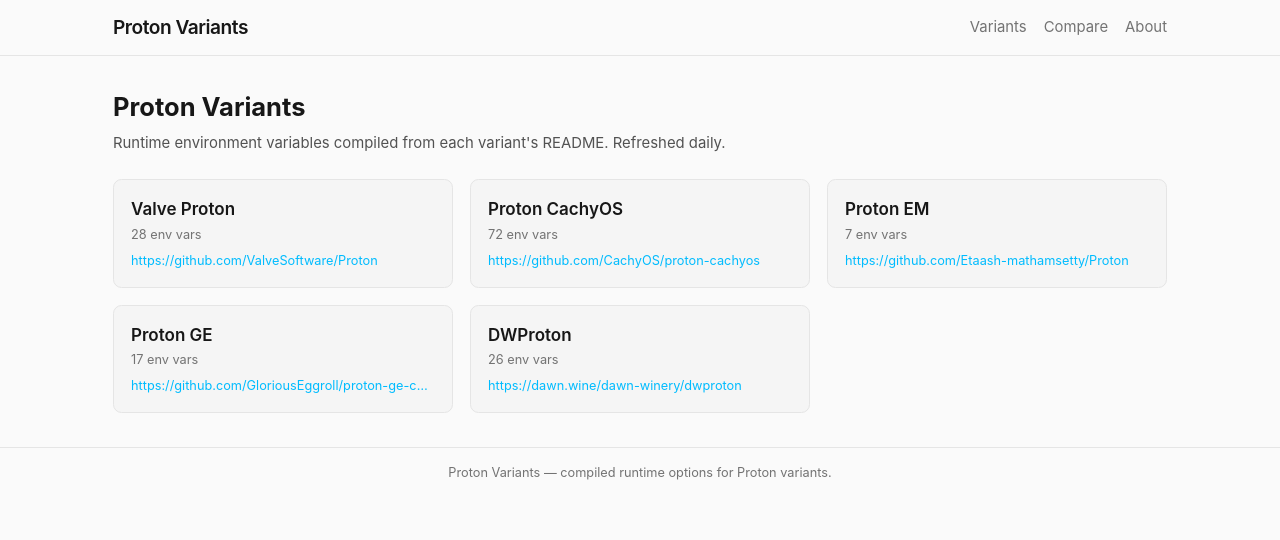
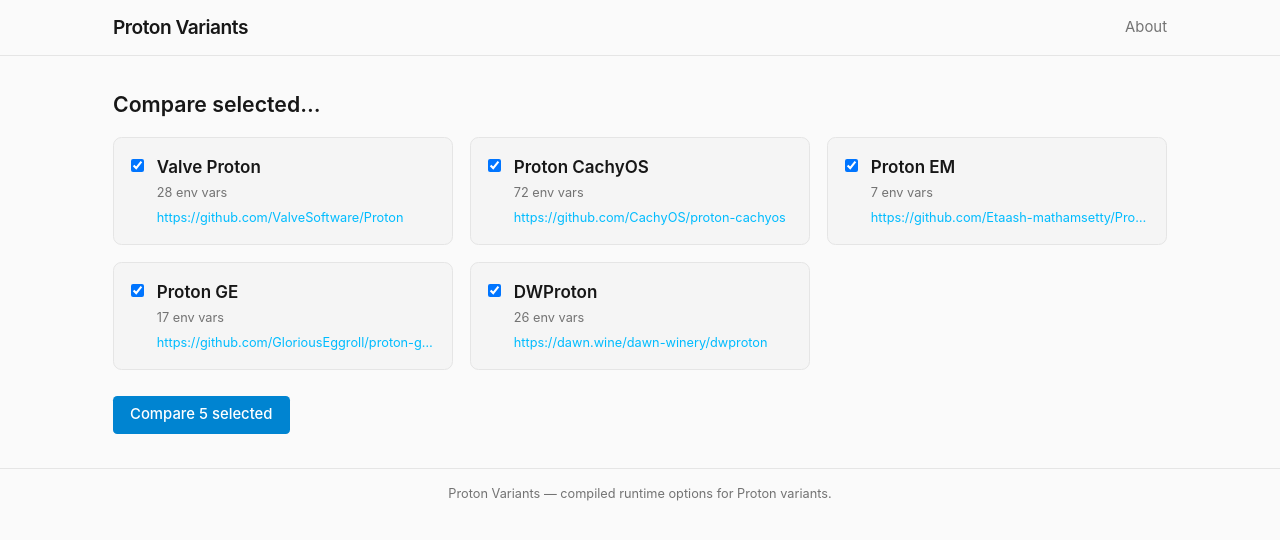
Before and after one commit to dcog989/ProtonVariants, a SvelteKit app: page / in a window 1280 px wide. Shown: the top 540 px of the page. Built offline with nearby package versions, Linux system fonts and the light colour scheme.

Commit message:
ui: home shows selectable variant cards linking to filtered compare

```diff
--- a/src/routes/+layout.svelte
+++ b/src/routes/+layout.svelte
@@ -10,8 +10,6 @@
     <nav class="mx-auto flex max-w-5xl items-center justify-between px-4 py-3">
       <a href="{base}/" class="text-lg font-semibold tracking-tight">Proton Variants</a>
       <div class="flex gap-4 text-sm text-neutral-500 dark:text-neutral-400">
-        <a href="{base}/" class="hover:text-neutral-900 dark:hover:text-neutral-100">Variants</a>
-        <a href="{base}/compare" class="hover:text-neutral-900 dark:hover:text-neutral-100">Compare</a>
         <a href="{base}/about" class="hover:text-neutral-900 dark:hover:text-neutral-100">About</a>
       </div>
     </nav>
--- a/src/routes/+page.svelte
+++ b/src/routes/+page.svelte
@@ -2,25 +2,49 @@
 import { base } from "$app/paths";
 
 let { data } = $props();
+
+let selected = $state<Set<string>>(new Set(data.registry.map((r) => r.id)));
+
+const selectedIds = $derived([...selected]);
+const compareHref = $derived(selectedIds.length ? `${base}/compare?ids=${selectedIds.join(",")}` : `${base}/compare`);
 </script>
 
 <svelte:head><title>Proton Variants</title></svelte:head>
 
-<h1 class="mb-2 text-2xl font-bold">Proton Variants</h1>
-<p class="mb-6 text-sm text-neutral-600 dark:text-neutral-400">
-  Runtime environment variables compiled from each variant's README. Refreshed daily.
-</p>
+<h2 class="mb-4 text-xl font-semibold">Compare selected…</h2>
 
 <div class="grid gap-4 sm:grid-cols-2 lg:grid-cols-3">
   {#each data.registry as ref (ref.id)}
     {@const v = data.variants.find((x) => x.id === ref.id)}
-    <a
-      href={`${base}/variant/${ref.id}`}
-      class="block rounded-lg border border-neutral-200 bg-neutral-100 p-4 transition hover:border-neutral-400 dark:border-neutral-800 dark:bg-neutral-900 dark:hover:border-neutral-600"
+    <div
+      class="flex items-start gap-3 rounded-lg border border-neutral-200 bg-neutral-100 p-4 dark:border-neutral-800 dark:bg-neutral-900"
     >
-      <h2 class="text-base font-semibold">{ref.displayName}</h2>
-      <p class="mt-1 text-xs text-neutral-500">{v ? `${v.options.length} env vars` : "pending scrape"}</p>
-      <p class="mt-2 truncate text-xs text-sky-400">{ref.repoUrl}</p>
-    </a>
+      <input
+        type="checkbox"
+        checked={selected.has(ref.id)}
+        onchange={(e) => {
+          const next = new Set(selected);
+          if (e.currentTarget.checked) next.add(ref.id);
+          else next.delete(ref.id);
+          selected = next;
+        }}
+        class="mt-1"
+        aria-label={`Select ${ref.displayName}`}
+      />
+      <a href={`${base}/variant/${ref.id}`} class="min-w-0 flex-1">
+        <h3 class="text-base font-semibold">{ref.displayName}</h3>
+        <p class="mt-1 text-xs text-neutral-500">{v ? `${v.options.length} env vars` : "pending scrape"}</p>
+        <p class="mt-2 truncate text-xs text-sky-400">{ref.repoUrl}</p>
+      </a>
+    </div>
   {/each}
 </div>
+
+<div class="mt-6">
+  <a
+    href={compareHref}
+    class="inline-block rounded bg-sky-600 px-4 py-2 text-sm font-medium text-white transition hover:bg-sky-500"
+  >
+    Compare {selectedIds.length} selected
+  </a>
+</div>
--- a/src/routes/compare/+page.ts
+++ b/src/routes/compare/+page.ts
@@ -4,13 +4,16 @@
 
 export const prerender = true;
 
-function build() {
-  const variants = loadVariants();
+function build(ids?: string[]) {
+  const all = loadVariants();
+  const variants = ids && ids.length ? all.filter((v) => ids.includes(v.id)) : all;
   const nameToVariants = countOptionNames(variants);
   const allNames = [...nameToVariants.keys()].sort();
   return { variants, nameToVariants, allNames, registry: VARIANTS };
 }
 
-export async function load() {
-  return build();
+export async function load({ url }: { url: URL }) {
+  const idsParam = url.searchParams.get("ids");
+  const ids = idsParam ? idsParam.split(",").filter(Boolean) : undefined;
+  return build(ids);
 }
```
